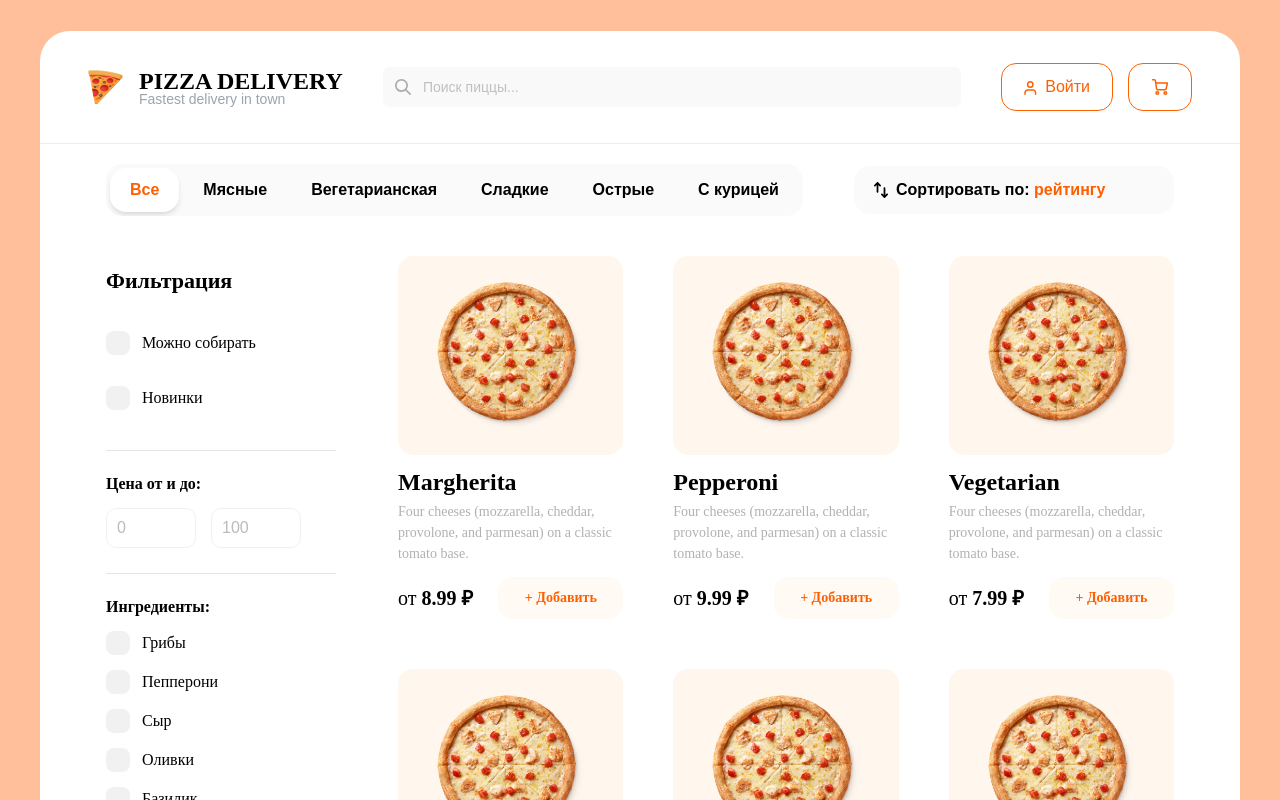
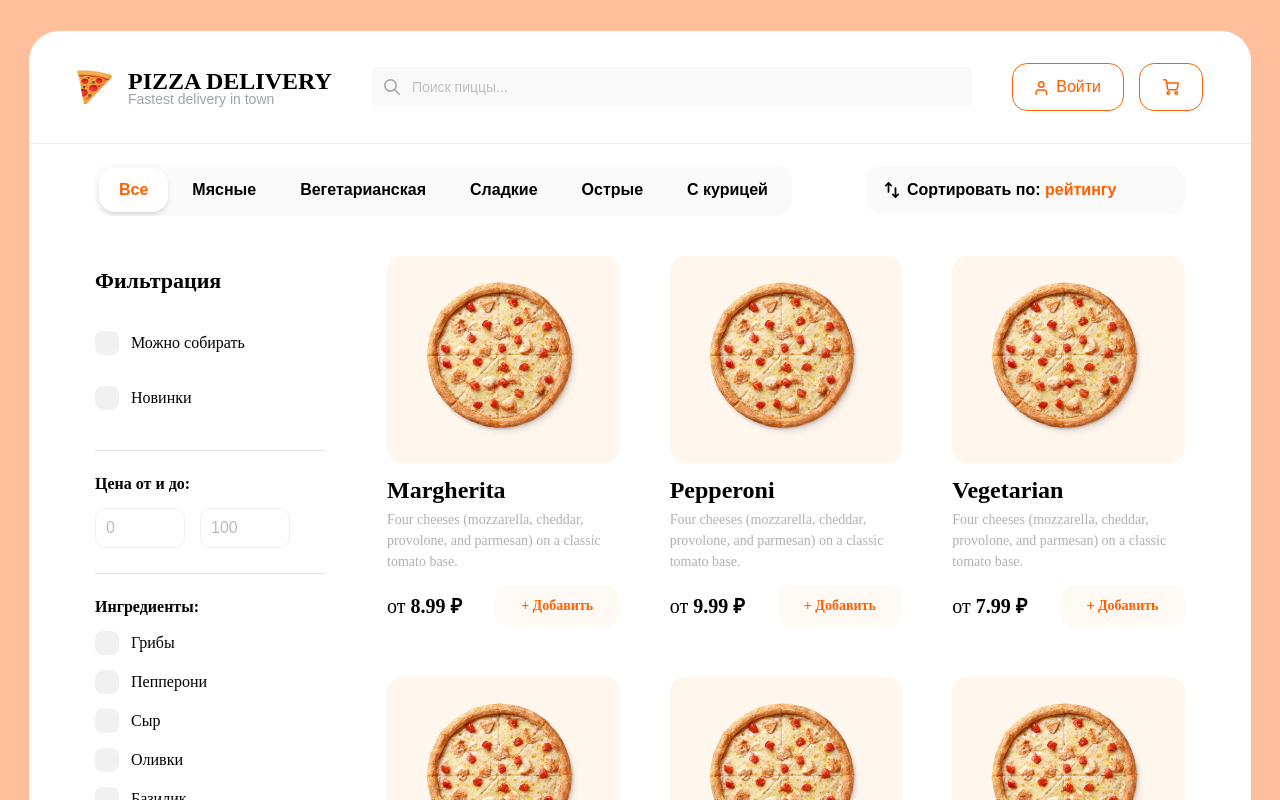
Before and after one commit to EgorVolg/pizza-delivery-v2, a React (Vite) app: page / in a window 1280 px wide. Shown: the top 800 px of the page. Built offline with nearby package versions, Linux system fonts and the light colour scheme.

Commit message:
fix: fix wrong styles in container

```diff
--- a/src/shared/components/Container.module.css
+++ b/src/shared/components/Container.module.css
@@ -1,4 +1,4 @@
 .container {
   margin: 0 auto;
-  max-width: 1200px;
+  max-width: 1380px;
 }
```
